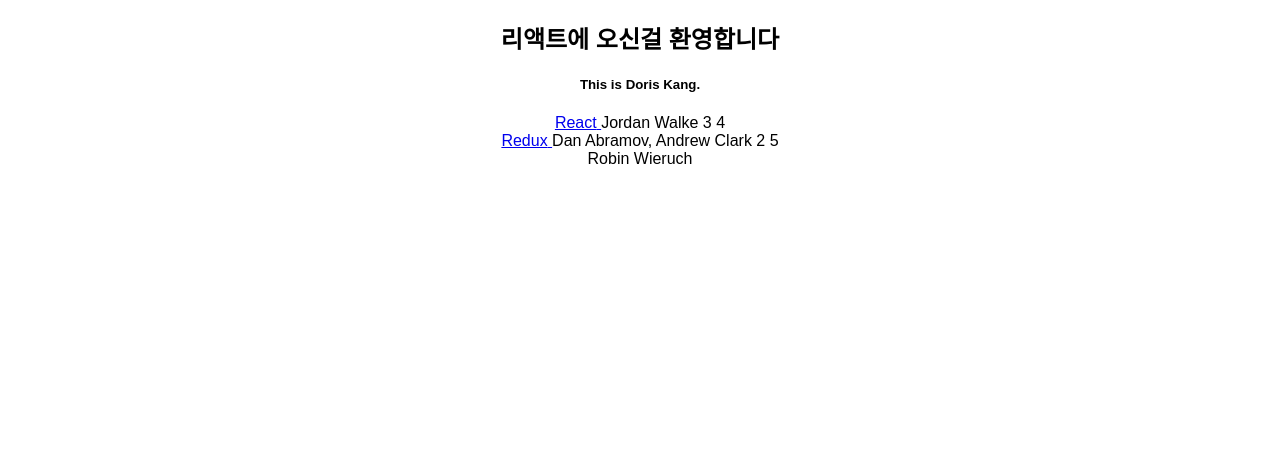
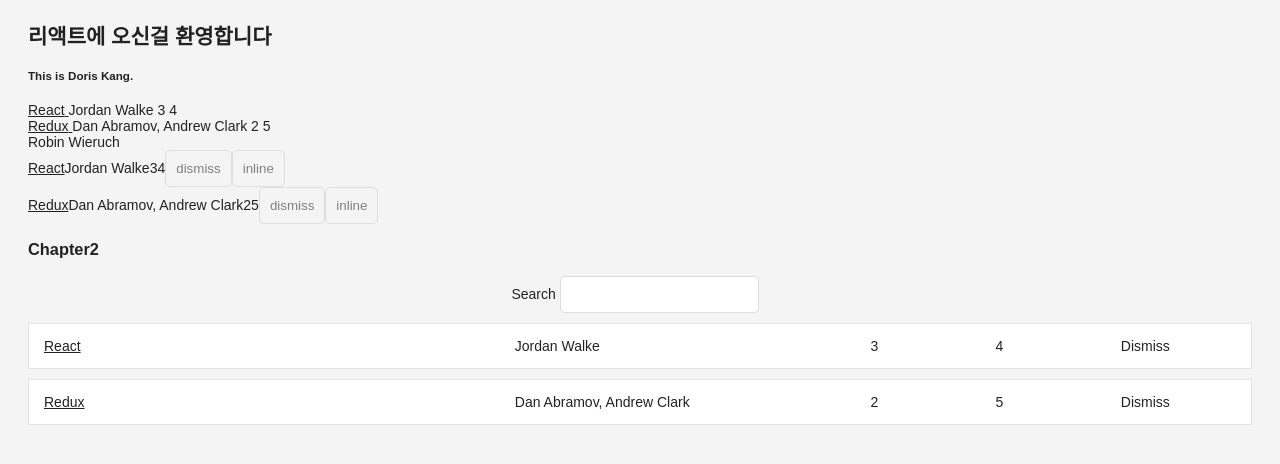
Before and after one commit to doradora-by-doris/the-rode-to-learn-react, a React (Create React App) app: page / in a window 1280 px wide. Shown: the top 464 px of the page. Built offline with nearby package versions, Linux system fonts and the light colour scheme.

Commit message:
chapter 2 Basics in react

```diff
--- a/src/App.css
+++ b/src/App.css
@@ -1,28 +1,63 @@
-.App {
+.page {
+  margin: 20px;
+}
+
+.interactions {
   text-align: center;
 }
 
-.App-logo {
-  animation: App-logo-spin infinite 20s linear;
-  height: 80px;
+.table {
+  margin: 20px 0;
 }
 
-.App-header {
-  background-color: #222;
-  height: 150px;
-  padding: 20px;
-  color: white;
+.table-header {
+  display: flex;
+  line-height: 24px;
+  font-size: 16px;
+  padding: 0 10px;
+  justify-content: space-between;
 }
 
-.App-title {
-  font-size: 1.5em;
+.table-empty {
+  margin: 200px;
+  text-align: center;
+  font-size: 16px;
 }
 
-.App-intro {
-  font-size: large;
+.table-row {
+  display: flex;
+  line-height: 24px;
+  white-space: nowrap;
+  margin: 10px 0;
+  padding: 10px;
+  background: #ffffff;
+  border: 1px solid #e3e3e3;
 }
 
-@keyframes App-logo-spin {
-  from { transform: rotate(0deg); }
-  to { transform: rotate(360deg); }
+.table-header > span {
+  overflow: hidden;
+  text-overflow: ellipsis;
+  padding: 0 5px;
 }
+
+.table-row > span {
+  overflow: hidden;
+  text-overflow: ellipsis;
+  padding: 0 5px;
+}
+
+.button-inline {
+  border-width: 0;
+  background: transparent;
+  color: inherit;
+  text-align: inherit;
+  -webkit-font-smoothing: inherit;
+  padding: 0;
+  font-size: inherit;
+  cursor: pointer;
+}
+
+.button-active {
+  border-radius: 0;
+  border-bottom: 1px solid #38BB6C;
+}
--- a/src/App.js
+++ b/src/App.js
@@ -11,15 +11,6 @@ class Developer {
     return this.firstname + ' ' + this.lastname;
   }
 }
-
-class App extends Component {
-  render() {
-    const helloWorld = {
-      text: '리액트에 오신걸 환영합니다'
-    };
-
-    var first_username = 'Doris';
-    var last_username = 'Kang';
 
 const list = [
   {
@@ -39,9 +30,56 @@ class App extends Component {
     objectID: 1,
   },
 ];
+
+const isSearched = searchTerm => item =>
+  item.title.toLowerCase().includes(searchTerm.toLowerCase());
+
+const largeColumn = {
+  width: '40%',
+};
+
+const midColumn = {
+  width: '30%',
+};
+
+const smallColumn = {
+  width: '10%',
+};
+
+class App extends Component {
+  constructor(props) {
+    super(props);
+    this.state = {
+      list,
+      searchTerm: '',
+    };
+    this.onDismiss = this.onDismiss.bind(this);
+    this.onSearchChange = this.onSearchChange.bind(this);
+  }
+
+  onDismiss(id){
+    const isNotId = item => item.objectID !== id;
+    const updatedList = this.state.list.filter(isNotId);
+    this.setState({ list: updatedList });
+  }
+
+  onSearchChange(event){
+    this.setState({ searchTerm: event.target.value });
+  }
+
+  render() {
+    const helloWorld = {
+      text: '리액트에 오신걸 환영합니다'
+    };
+
+    var first_username = 'Doris';
+    var last_username = 'Kang';
+
     const robin = new Developer('Robin', 'Wieruch');
+
+    const { searchTerm, list } = this.state;
     return (
-      <div className="App">
+      <div className="page">
         <h2>{helloWorld.text}</h2>
         <h5>This is {first_username} {last_username}.</h5>
         {list.map(item =>
@@ -55,7 +93,105 @@ class App extends Component {
           </div>
         )}
         <span>{robin.getName()}</span>
+
+        {this.state.list.map(item =>{
+          const onHandleDismiss = () =>
+            this.onDismiss(item.objectID);
+            return(
+          <div key={item.objectID}>
+            <span>
+              <a href={item.url}>{item.title}</a>
+            </span>
+            <span>{item.author}</span>
+            <span>{item.num_comments}</span>
+            <span>{item.points}</span>
+            <span>
+              <button
+                onClick={onHandleDismiss}
+                type="button">
+                dismiss
+              </button>
+              <button
+                onClick={() => console.log(item.objectID)}
+                type="button">
+                inline
+              </button>
+
+            </span>
+          </div>);
+        }
+
+        )}
+        <h3>Chapter2</h3>
+        <div className="interactions">
+          <Search
+            value={searchTerm}
+            onChange={this.onSearchChange}
+          >
+          Search
+          </Search>
         </div>
+        <Table
+          list={list}
+          pattern={searchTerm}
+          onDismiss={this.onDismiss}
+        />
+
+      </div>
+
+    );
+
+  }
+}
+
+const Search = ({ value, onChange, children }) =>
+  <form>
+    {children} <input
+      type="text"
+      value={value}
+      onChange={onChange}
+    />
+  </form>
+
+const Table = ({ list, pattern, onDismiss }) =>
+<div>
+  {list.filter(isSearched(pattern)).map(item =>
+    <div key={item.objectID} className="table-row">
+      <span style={largeColumn}>
+        <a href={item.url}>{item.title}</a>
+      </span>
+      <span style={midColumn}>{item.author}</span>
+      <span style={smallColumn}>{item.num_comments}</span>
+      <span style={smallColumn}>{item.points}</span>
+      <span style={smallColumn}>
+        <Button
+        onClick={() => onDismiss(item.objectID)}
+        className="button-inline"
+        >
+          Dismiss
+        </Button>
+      </span>
+    </div>
+  )}
+</div>
+
+
+class Button extends Component {
+  render() {
+    const {
+      onClick,
+      className='',
+      children,
+    } = this.props;
+
+    return (
+      <button
+        onClick={onClick}
+        className={className}
+        type="button"
+      >
+        {children}
+      </button>
     );
   }
 }
--- a/src/index.css
+++ b/src/index.css
@@ -1,5 +1,44 @@
 body {
+  color: #222;
+  background: #f4f4f4;
+  font: 400 14px CoreSans, Arial,sans-serif;
+}
+
+a {
+  color: #222;
+}
+
+a:hover {
+  text-decoration: underline;
+}
+
+ul, li {
+  list-style: none;
+  padding: 0;
   margin: 0;
-  padding: 0;
-  font-family: sans-serif;
 }
+
+input {
+  padding: 10px;
+  border-radius: 5px;
+  outline: none;
+  margin-right: 10px;
+  border: 1px solid #dddddd;
+}
+
+button {
+  padding: 10px;
+  border-radius: 5px;
+  border: 1px solid #dddddd;
+  background: transparent;
+  color: #808080;
+  cursor: pointer;
+}
+
+button:hover {
+  color: #222;
+}
+
+*:focus {
+  outline: none;
+}
```
Lines whose indentation alone changed are shown as unchanged.
